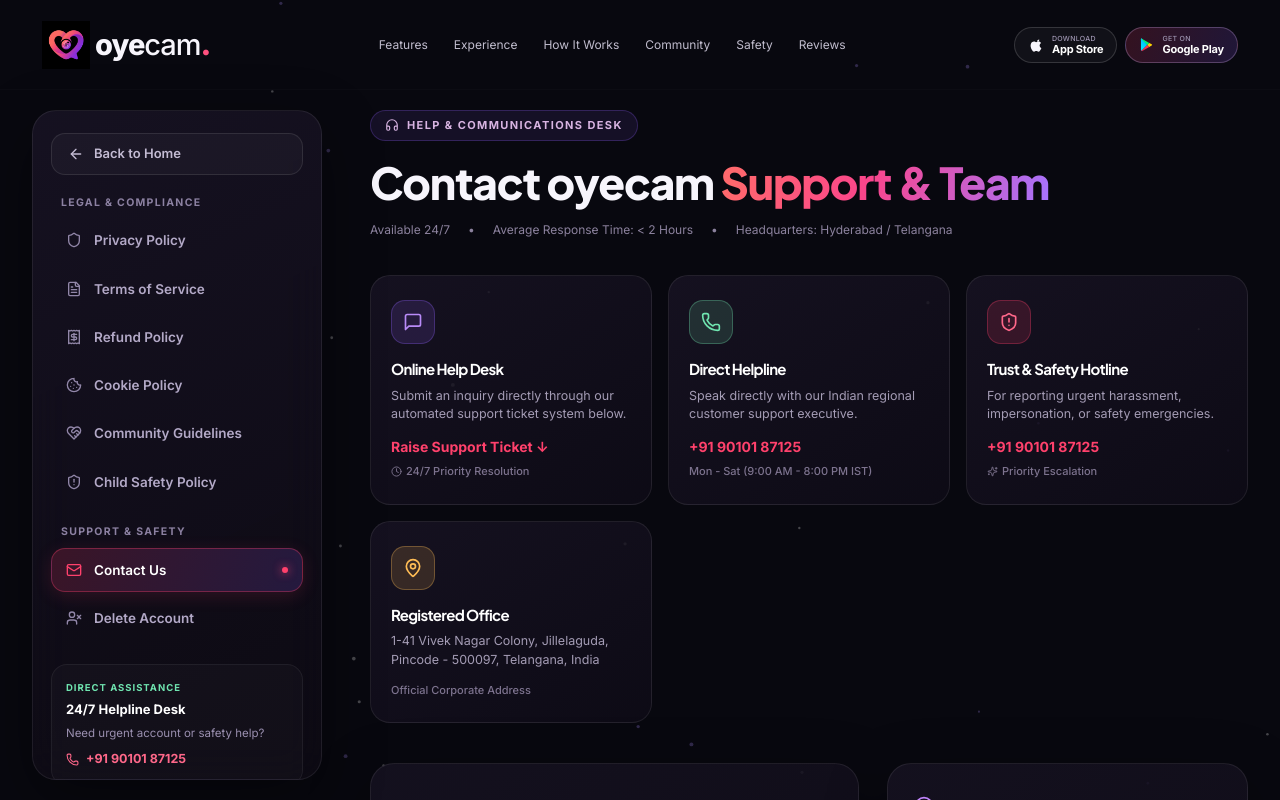
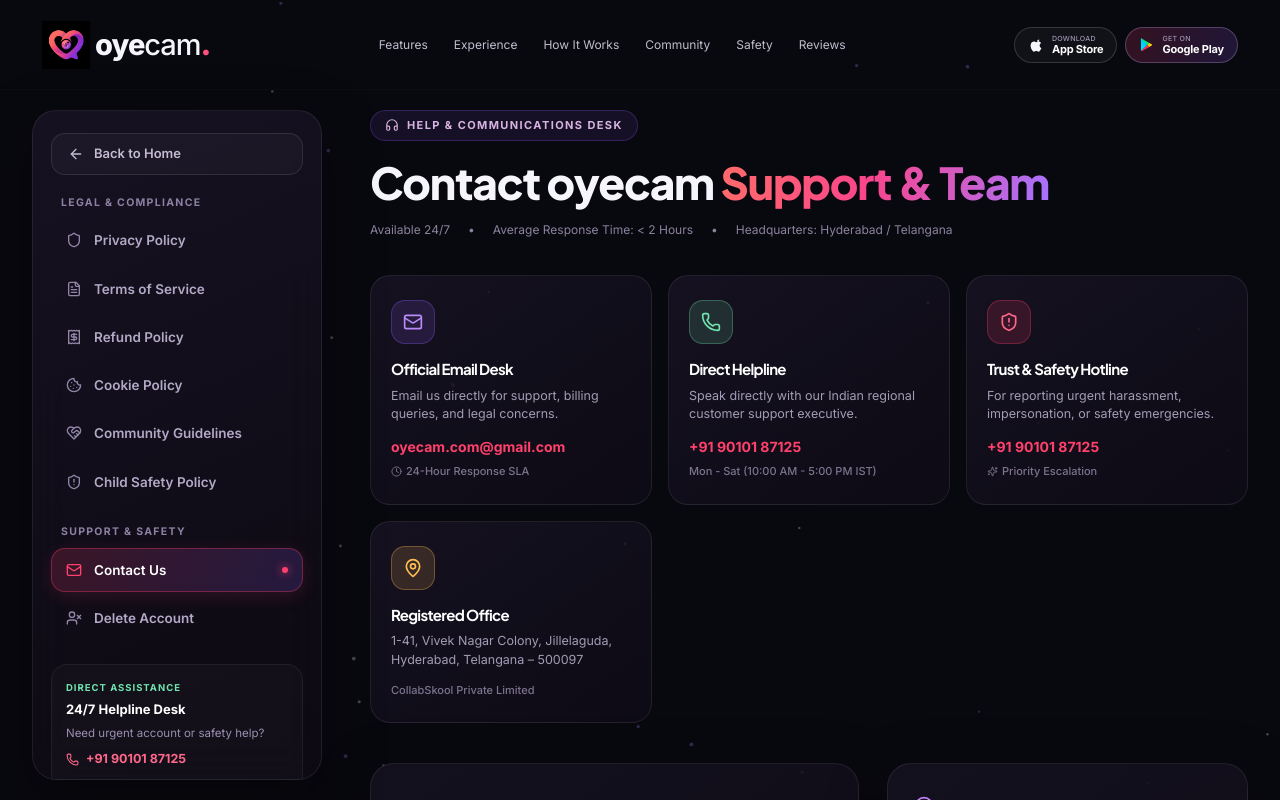
Before and after one commit to kritidigitalsolutions/oyecam-landing-page, a React (Vite) app: page / in a window 1280 px wide. Both pictures are taken after a click on the button "Help Center". Shown: the top 800 px of the page. Built offline with nearby package versions, Linux system fonts and the light colour scheme.

Commit message:
chore: update official contact email to oyecam.com@gmail.com across all pages and layouts

```diff
--- a/src/components/LegalLayout.jsx
+++ b/src/components/LegalLayout.jsx
@@ -81,6 +81,10 @@
               <Phone size={13} />
               <span>+91 90101 87125</span>
             </a>
+            <a href="mailto:oyecam.com@gmail.com" className="sidebar-card-phone" style={{ marginTop: '8px', fontSize: '11px', textTransform: 'none' }}>
+              <Mail size={13} />
+              <span>oyecam.com@gmail.com</span>
+            </a>
           </div>
         </aside>
 
--- a/src/main.jsx
+++ b/src/main.jsx
@@ -946,7 +946,11 @@
                     <Phone size={15} />
                     <span>+91 90101 87125</span>
                   </a>
-                  <p className="drawer-helpline-address">
+                  <a href="mailto:oyecam.com@gmail.com" className="drawer-helpline-number" style={{ marginTop: '8px', fontSize: '13px' }}>
+                    <Mail size={15} />
+                    <span>oyecam.com@gmail.com</span>
+                  </a>
+                  <p className="drawer-helpline-address" style={{ marginTop: '10px' }}>
                     1-41 Vivek Nagar Colony, Jillelaguda, Hyderabad - 500097
                   </p>
                 </div>
@@ -1739,6 +1743,10 @@
 
               {/* Contact & Address Details */}
               <div className="footer-contact-details">
+                <a href="mailto:oyecam.com@gmail.com" className="footer-contact-item">
+                  <Mail size={13} className="footer-contact-icon" />
+                  <span>oyecam.com@gmail.com</span>
+                </a>
                 <a href="tel:+919010187125" className="footer-contact-item">
                   <Phone size={13} className="footer-contact-icon" />
                   <span>+91 90101 87125</span>
@@ -1854,11 +1862,10 @@
                   </li>
                   <li>
                     <a
-                      href="#how-it-works"
+                      href="mailto:oyecam.com@gmail.com"
                       className="footer-nav-link"
-                      onClick={(e) => handleFooterAnchor(e, 'how-it-works')}
-                    >
-                      <span>FAQs</span>
+                    >
+                      <span>oyecam.com@gmail.com</span>
                       <ArrowRight size={13} className="footer-nav-arrow" />
                     </a>
                   </li>
--- a/src/pages/CommunityGuidelines.jsx
+++ b/src/pages/CommunityGuidelines.jsx
@@ -2,7 +2,7 @@
 import LegalLayout from '../components/LegalLayout';
 import {
   HeartHandshake, ShieldAlert, Video, EyeOff, Ban, AlertTriangle,
-  Sparkles, CheckCircle2, UserCheck, Flag, ShieldCheck
+  Sparkles, CheckCircle2, UserCheck, Flag, ShieldCheck, Mail
 } from 'lucide-react';
 
 export default function CommunityGuidelines({ onNavigate }) {
@@ -153,6 +153,12 @@
           </p>
           <div className="officer-card">
             <div className="officer-item">
+              <strong>Safety & Grievance Email</strong>
+              <a href="mailto:oyecam.com@gmail.com" style={{ display: 'inline-flex', alignItems: 'center', gap: '5px' }}>
+                <Mail size={13} color="#ff416c" /> oyecam.com@gmail.com
+              </a>
+            </div>
+            <div className="officer-item">
               <strong>Support & Safety Helpline</strong>
               <a href="tel:+919010187125">+91 90101 87125</a>
             </div>
@@ -168,7 +174,7 @@
             </div>
             <div className="officer-item">
               <strong>Registered Office</strong>
-              <span>1-41 Vivek Nagar Colony, Jillelaguda, Pincode - 500097, Telangana, India</span>
+              <span>1-41, Vivek Nagar Colony, Jillelaguda, Hyderabad, Telangana – 500097, India</span>
             </div>
           </div>
         </section>
--- a/src/pages/ContactUs.jsx
+++ b/src/pages/ContactUs.jsx
@@ -65,16 +65,16 @@
         </div>
       </div>
 
-      {/* 4 Direct Contact Cards */}
+      {/* Direct Contact Cards */}
       <div className="contact-channels-grid">
         <div className="contact-card">
-          <div className="contact-card-icon support-bg"><MessageSquare size={20} /></div>
-          <h3>Online Help Desk</h3>
-          <p>Submit an inquiry directly through our automated support ticket system below.</p>
-          <a href="#contact-name" className="contact-channel-link">
-            Raise Support Ticket ↓
+          <div className="contact-card-icon support-bg"><Mail size={20} /></div>
+          <h3>Official Email Desk</h3>
+          <p>Email us directly for support, billing queries, and legal concerns.</p>
+          <a href="mailto:oyecam.com@gmail.com" className="contact-channel-link">
+            oyecam.com@gmail.com
           </a>
-          <span className="contact-sub-badge"><Clock size={11} /> 24/7 Priority Resolution</span>
+          <span className="contact-sub-badge"><Clock size={11} /> 24-Hour Response SLA</span>
         </div>
 
         <div className="contact-card">
@@ -84,7 +84,7 @@
           <a href="tel:+919010187125" className="contact-channel-link">
             +91 90101 87125
           </a>
-          <span className="contact-sub-badge">Mon - Sat (9:00 AM - 8:00 PM IST)</span>
+          <span className="contact-sub-badge">Mon - Sat (10:00 AM - 5:00 PM IST)</span>
         </div>
 
         <div className="contact-card">
@@ -101,9 +101,9 @@
           <div className="contact-card-icon office-bg"><MapPin size={20} /></div>
           <h3>Registered Office</h3>
           <p className="contact-address-text">
-            1-41 Vivek Nagar Colony, Jillelaguda, Pincode - 500097, Telangana, India
+            1-41, Vivek Nagar Colony, Jillelaguda, Hyderabad, Telangana – 500097
           </p>
-          <span className="contact-sub-badge">Official Corporate Address</span>
+          <span className="contact-sub-badge">CollabSkool Private Limited</span>
         </div>
       </div>
 
--- a/src/pages/CookiePolicy.jsx
+++ b/src/pages/CookiePolicy.jsx
@@ -223,6 +223,12 @@
           </p>
           <div className="officer-card">
             <div className="officer-item">
+              <strong>Official Email</strong>
+              <a href="mailto:oyecam.com@gmail.com" style={{ display: 'inline-flex', alignItems: 'center', gap: '5px' }}>
+                <Mail size={13} color="#ff416c" /> oyecam.com@gmail.com
+              </a>
+            </div>
+            <div className="officer-item">
               <strong>Direct Support Helpline</strong>
               <a href="tel:+919010187125">+91 90101 87125</a>
             </div>
@@ -238,7 +244,7 @@
             </div>
             <div className="officer-item">
               <strong>Registered Office</strong>
-              <span>1-41 Vivek Nagar Colony, Jillelaguda, Pincode - 500097, Telangana, India</span>
+              <span>1-41, Vivek Nagar Colony, Jillelaguda, Hyderabad, Telangana – 500097, India</span>
             </div>
           </div>
         </section>
--- a/src/pages/TermsConditions.jsx
+++ b/src/pages/TermsConditions.jsx
@@ -1,6 +1,6 @@
 import React from 'react';
 import LegalLayout from '../components/LegalLayout';
-import { FileText, AlertTriangle, ShieldCheck, Scale, Coins, Ban } from 'lucide-react';
+import { FileText, AlertTriangle, ShieldCheck, Scale, Coins, Ban, Mail } from 'lucide-react';
 
 export default function TermsConditions({ onNavigate }) {
   return (
@@ -117,8 +117,8 @@
         <section>
           <h2>6. Intellectual Property Rights</h2>
           <p>
-            The oyecam application, logos, trademarks, visual design, audio-video engines, UI mockups,
-            and underlying software algorithms are the exclusive property of oyecam Technologies Private Limited.
+            The OyeCam application, logos, trademarks, visual design, audio-video engines, UI mockups,
+            and underlying software algorithms are the exclusive property of <strong>CollabSkool Private Limited</strong> (CIN: U73100TS2025PTC207613).
             You may not decompile, reverse-engineer, modify, or scrape any component of the service.
           </p>
         </section>
@@ -126,12 +126,12 @@
         <section>
           <h2>7. Limitation of Liability & Disclaimers</h2>
           <p>
-            oyecam provides the platform on an "AS IS" and "AS AVAILABLE" basis. While we maintain
+            OyeCam provides the platform on an "AS IS" and "AS AVAILABLE" basis. While we maintain
             rigorous safety filters, we cannot guarantee the behavior or statements of individual third-party users.
             You interact with other users at your own discretion and responsibility.
           </p>
           <p>
-            In no event shall oyecam, its directors, employees, or partners be liable for any indirect, incidental,
+            In no event shall CollabSkool Private Limited, its directors, employees, or partners be liable for any indirect, incidental,
             consequential, or punitive damages arising from your access to or inability to use the platform.
           </p>
         </section>
@@ -141,7 +141,7 @@
           <p>
             These Terms shall be governed by and construed in accordance with the substantive laws of India.
             Any dispute, controversy, or claim arising out of or relating to these Terms shall be subject to
-            the exclusive jurisdiction of the competent courts situated in <strong>New Delhi, India</strong>.
+            the exclusive jurisdiction of the competent courts situated in <strong>Hyderabad, Telangana, India</strong>.
           </p>
         </section>
 
@@ -149,6 +149,12 @@
           <h2>9. Customer Support & Inquiries</h2>
           <p>For inquiries regarding these Terms and Conditions or assistance with your account, contact our support team:</p>
           <div className="officer-card">
+            <div className="officer-item">
+              <strong>Official Email</strong>
+              <a href="mailto:oyecam.com@gmail.com" style={{ display: 'inline-flex', alignItems: 'center', gap: '5px' }}>
+                <Mail size={13} color="#ff416c" /> oyecam.com@gmail.com
+              </a>
+            </div>
             <div className="officer-item">
               <strong>Support Helpline</strong>
               <a href="tel:+919010187125">+91 90101 87125</a>
@@ -165,7 +171,7 @@
             </div>
             <div className="officer-item">
               <strong>Registered Office</strong>
-              <span>1-41 Vivek Nagar Colony, Jillelaguda, Pincode - 500097</span>
+              <span>1-41, Vivek Nagar Colony, Jillelaguda, Hyderabad, Telangana – 500097</span>
             </div>
           </div>
         </section>
```
Also changed, not shown: 1 other file (tests, documents, lock files or other folders).
